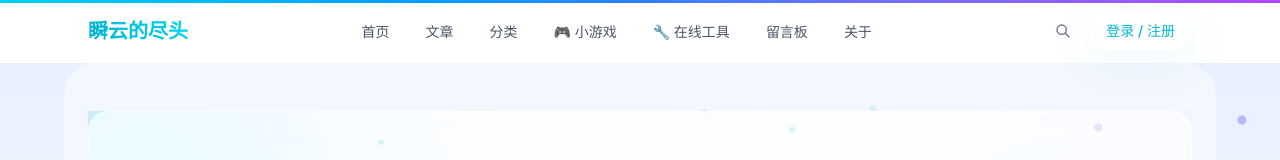
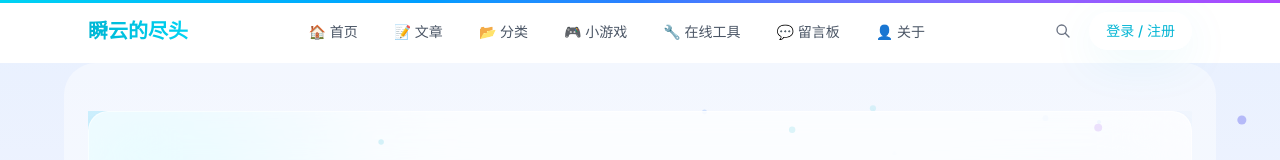
Before and after one commit to vipzyss/akog-blog, a Next.js app: page / in a window 1280 px wide. Shown: the top 160 px of the page. Built offline with nearby package versions, Linux system fonts and the light colour scheme; no server answers; the database is empty.

Commit message:
style: 导航栏全部添加小表情

```diff
--- a/src/components/layout/Header.tsx
+++ b/src/components/layout/Header.tsx
@@ -116,13 +116,13 @@ export default function Header() {
 
         {/* Desktop Nav */}
         <nav className="hidden items-center gap-1 md:flex">
-          <NavLink href="/">首页</NavLink>
-          <NavLink href="/posts">文章</NavLink>
-          <NavLink href="/categories">分类</NavLink>
+          <NavLink href="/">🏠 首页</NavLink>
+          <NavLink href="/posts">📝 文章</NavLink>
+          <NavLink href="/categories">📂 分类</NavLink>
           <NavLink href="/games">🎮 小游戏</NavLink>
           <NavLink href="/tools">🔧 在线工具</NavLink>
-          <NavLink href="/guestbook">留言板</NavLink>
-          <NavLink href="/about">关于</NavLink>
+          <NavLink href="/guestbook">💬 留言板</NavLink>
+          <NavLink href="/about">👤 关于</NavLink>
         </nav>
 
         {/* Right Side */}
@@ -272,10 +272,10 @@ export default function Header() {
             className="bg-white dark:bg-gray-900 overflow-hidden border-t border-gray-200 dark:border-gray-800 md:hidden"
           >
             <nav className="flex flex-col gap-1 px-6 py-4">
-              <MobileNavLink href="/" onClick={() => setMobileOpen(false)}>首页</MobileNavLink>
-              <MobileNavLink href="/posts" onClick={() => setMobileOpen(false)}>文章</MobileNavLink>
-              <MobileNavLink href="/categories" onClick={() => setMobileOpen(false)}>分类</MobileNavLink>
-              <MobileNavLink href="/about" onClick={() => setMobileOpen(false)}>关于</MobileNavLink>
+              <MobileNavLink href="/" onClick={() => setMobileOpen(false)}>🏠 首页</MobileNavLink>
+              <MobileNavLink href="/posts" onClick={() => setMobileOpen(false)}>📝 文章</MobileNavLink>
+              <MobileNavLink href="/categories" onClick={() => setMobileOpen(false)}>📂 分类</MobileNavLink>
+              <MobileNavLink href="/about" onClick={() => setMobileOpen(false)}>👤 关于</MobileNavLink>
               <MobileNavLink href="/games" onClick={() => setMobileOpen(false)}>🎮 小游戏</MobileNavLink>
               <MobileNavLink href="/tools" onClick={() => setMobileOpen(false)}>🔧 在线工具</MobileNavLink>
               <MobileNavLink href="/guestbook" onClick={() => setMobileOpen(false)}>💬 留言板</MobileNavLink>
```
